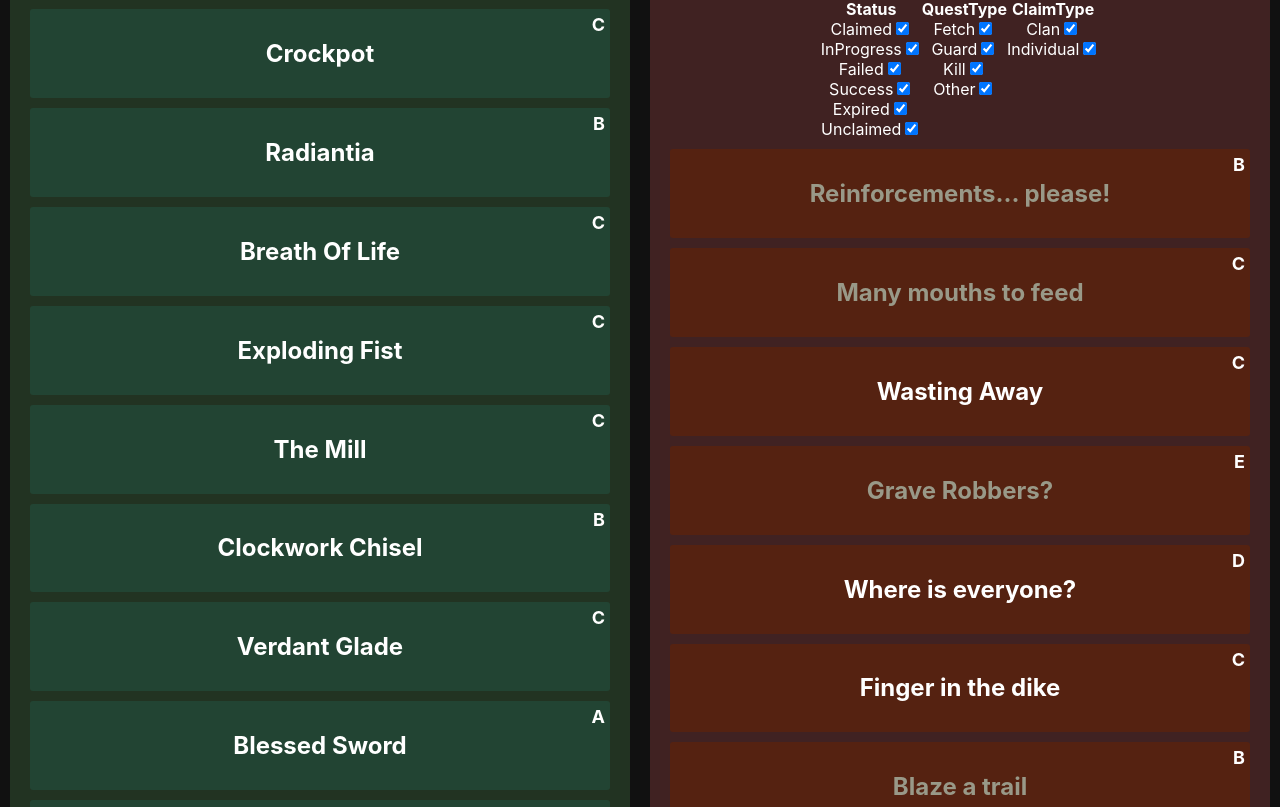
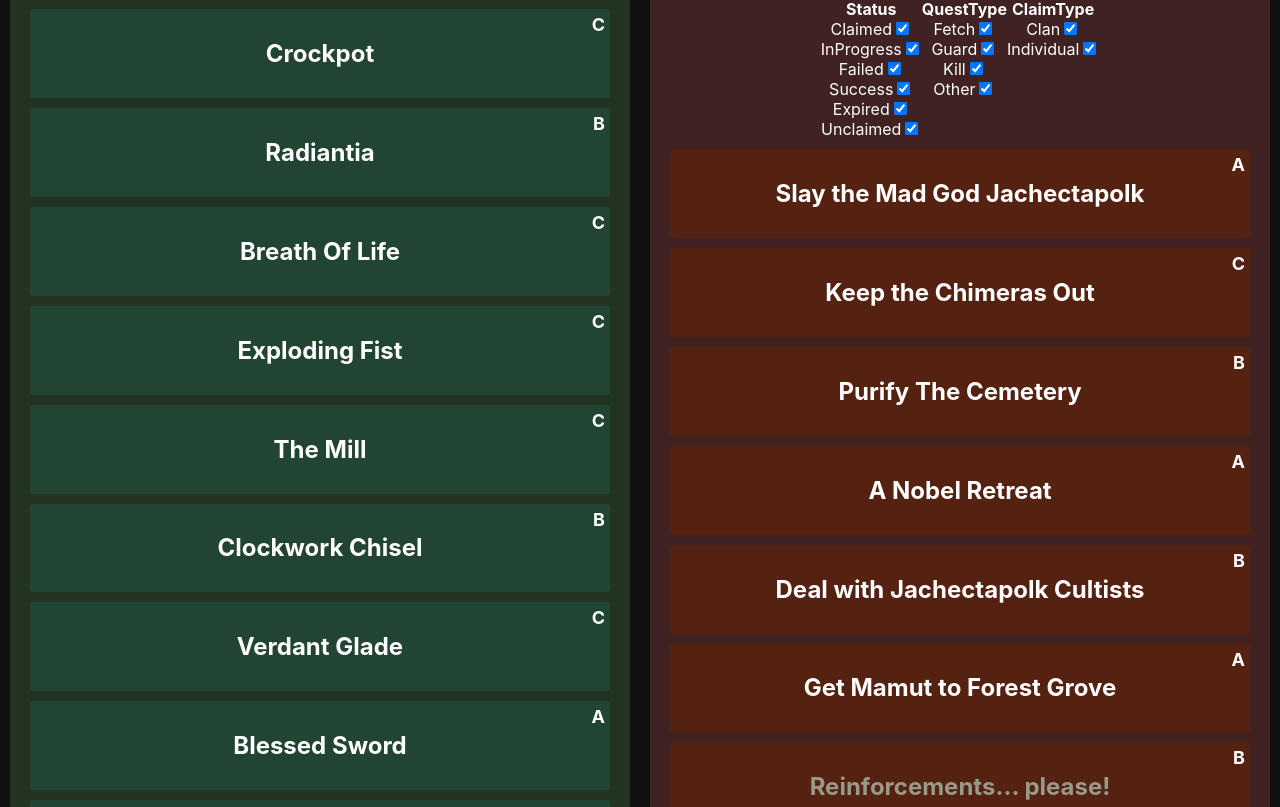
Before and after one commit to claytonweller/fantasy, a React (Create React App) app: page / in a window 1280 px wide. Shown: the part 1145-1952 px from the top of the page. Built offline with nearby package versions, Linux system fonts and the light colour scheme.

Commit message:
Week 5 claims done

```diff
--- a/src/config.ts
+++ b/src/config.ts
@@ -1,5 +1,4 @@
+// MAKE SURE TO UPDATE setWeek.ts if you change this file!!!!
 
-  // MAKE SURE TO UPDATE setWeek.ts if you change this file!!!!
-
-  export const ENVIRONMENT = process.env.REACT_APP_ENVIRONMENT || "prod";
-  export const CURRENT_WEEK = 4;
+export const ENVIRONMENT = process.env.REACT_APP_ENVIRONMENT || "prod";
+export const CURRENT_WEEK = 5;
--- a/src/data/raw/adventurers.ts
+++ b/src/data/raw/adventurers.ts
@@ -100,6 +100,10 @@ export const rawAdventurers: IRawAdventurer[] = shuffleArray([
     traits: [],
     questParties: [
       {
+        partyId: "p1-q5-6",
+        metrics: [],
+      },
+      {
         partyId: "p1-q4-4",
         metrics: [
           {
@@ -149,6 +153,10 @@ export const rawAdventurers: IRawAdventurer[] = shuffleArray([
     traits: [],
     questParties: [
       {
+        partyId: "p1-q5-6",
+        metrics: [],
+      },
+      {
         partyId: "p1-q4-6",
         metrics: [
           {
@@ -207,6 +215,10 @@ export const rawAdventurers: IRawAdventurer[] = shuffleArray([
     ],
     traits: [],
     questParties: [
+      {
+        partyId: "p1-q5-6",
+        metrics: [],
+      },
       {
         partyId: "p1-q3-3",
         metrics: [],
@@ -325,6 +337,10 @@ export const rawAdventurers: IRawAdventurer[] = shuffleArray([
     traits: [],
     questParties: [
       {
+        partyId: "p1-q5-6",
+        metrics: [],
+      },
+      {
         partyId: "p1-q4-6",
         metrics: [],
       },
@@ -351,7 +367,13 @@ export const rawAdventurers: IRawAdventurer[] = shuffleArray([
     bio: `There is no one swifter or deadlier with a bow.`,
     clanId: "c3",
     nicknames: [],
-    statusHistory: [],
+    statusHistory: [
+      {
+        status: AdventurerStatuses.OutOfTown,
+        startWeek: 5,
+        endWeek: 5,
+      },
+    ],
     traits: [],
     questParties: [
       {
@@ -421,6 +443,10 @@ export const rawAdventurers: IRawAdventurer[] = shuffleArray([
     traits: [],
     questParties: [
       {
+        partyId: "p1-q5-5",
+        metrics: [],
+      },
+      {
         partyId: "p1-q3-1",
         metrics: [
           {
@@ -477,7 +503,13 @@ export const rawAdventurers: IRawAdventurer[] = shuffleArray([
     bio: `Usually doesn't completely lose control... usually... Hopefully her brother is there to calm her down.`,
     clanId: "c3",
     nicknames: [],
-    statusHistory: [],
+    statusHistory: [
+      {
+        status: AdventurerStatuses.OutOfTown,
+        startWeek: 5,
+        endWeek: 5,
+      },
+    ],
     traits: [],
     questParties: [
       {
@@ -540,6 +572,10 @@ export const rawAdventurers: IRawAdventurer[] = shuffleArray([
     traits: [],
     questParties: [
       {
+        partyId: "p1-q5-5",
+        metrics: [],
+      },
+      {
         partyId: "p1-q3-1",
         metrics: [
           {
@@ -625,6 +661,10 @@ export const rawAdventurers: IRawAdventurer[] = shuffleArray([
     traits: [],
     questParties: [
       {
+        partyId: "p1-q5-3",
+        metrics: [],
+      },
+      {
         partyId: "p1-q4-10",
         metrics: [
           {
@@ -677,6 +717,10 @@ export const rawAdventurers: IRawAdventurer[] = shuffleArray([
     traits: [],
     questParties: [
       {
+        partyId: "p1-q5-6",
+        metrics: [],
+      },
+      {
         partyId: "p1-q4-6",
         metrics: [
           {
@@ -725,6 +769,10 @@ export const rawAdventurers: IRawAdventurer[] = shuffleArray([
     traits: [],
     questParties: [
       {
+        partyId: "p1-q5-2",
+        metrics: [],
+      },
+      {
         partyId: "p1-q4-9",
         metrics: [
           {
@@ -785,6 +833,10 @@ export const rawAdventurers: IRawAdventurer[] = shuffleArray([
     traits: [],
     questParties: [
       {
+        partyId: "p1-q5-2",
+        metrics: [],
+      },
+      {
         partyId: "p1-q4-9",
         metrics: [
           {
@@ -841,6 +893,10 @@ export const rawAdventurers: IRawAdventurer[] = shuffleArray([
     traits: [],
     questParties: [
       {
+        partyId: "p1-q5-2",
+        metrics: [],
+      },
+      {
         partyId: "p1-q4-9",
         metrics: [
           {
@@ -960,6 +1016,10 @@ export const rawAdventurers: IRawAdventurer[] = shuffleArray([
     traits: [],
     questParties: [
       {
+        partyId: "p1-q5-2",
+        metrics: [],
+      },
+      {
         partyId: "p1-q4-9",
         metrics: [
           {
@@ -1043,6 +1103,10 @@ export const rawAdventurers: IRawAdventurer[] = shuffleArray([
     traits: [],
     questParties: [
       {
+        partyId: "p4-q5-3",
+        metrics: [],
+      },
+      {
         partyId: "p2-q4-7",
         metrics: [
           {
@@ -1109,7 +1173,13 @@ export const rawAdventurers: IRawAdventurer[] = shuffleArray([
     bio: `The Crestmor family is the largest nobel house in Morton. In order for a child of the family to be in line for succession they must demonstrate prowess in Time manipulation magic. `,
     clanId: "c6",
     nicknames: [],
-    statusHistory: [],
+    statusHistory: [
+      {
+        status: AdventurerStatuses.OutOfTown,
+        startWeek: 5,
+        endWeek: 5,
+      },
+    ],
     traits: [],
     questParties: [
       {
@@ -1188,6 +1258,10 @@ export const rawAdventurers: IRawAdventurer[] = shuffleArray([
     traits: [],
     questParties: [
       {
+        partyId: "p1-q5-4",
+        metrics: [],
+      },
+      {
         partyId: "p1-q4-8",
         metrics: [],
       },
@@ -1319,6 +1393,11 @@ export const rawAdventurers: IRawAdventurer[] = shuffleArray([
     traits: [],
     questParties: [
       {
+
+        partyId: "p2-q5-4",
+        metrics: [],
+      },
+      {
         partyId: "p3-q3-8",
         metrics: [],
       },
@@ -1354,6 +1433,10 @@ export const rawAdventurers: IRawAdventurer[] = shuffleArray([
     traits: [],
     questParties: [
       {
+        partyId: "p4-q5-3",
+        metrics: [],
+      },
+      {
         partyId: "p2-q4-7",
         metrics: [
           {
@@ -1428,6 +1511,10 @@ export const rawAdventurers: IRawAdventurer[] = shuffleArray([
     traits: [],
     questParties: [
       {
+        partyId: "p2-q5-1",
+        metrics: [],
+      },
+      {
         partyId: "p1-q4-7",
         metrics: [
           {
@@ -1497,6 +1584,10 @@ export const rawAdventurers: IRawAdventurer[] = shuffleArray([
     traits: [],
     questParties: [
       {
+        partyId: "p1-q5-5",
+        metrics: [],
+      },
+      {
         partyId: "p2-q4-5",
         metrics: [
           {
@@ -1624,6 +1715,10 @@ export const rawAdventurers: IRawAdventurer[] = shuffleArray([
     traits: [],
     questParties: [
       {
+        partyId: "p1-q5-4",
+        metrics: [],
+      },
+      {
         partyId: "p2-q4-8",
         metrics: [
           {
@@ -1769,6 +1864,10 @@ export const rawAdventurers: IRawAdventurer[] = shuffleArray([
     traits: [],
     questParties: [
       {
+        partyId: "p4-q5-3",
+        metrics: [],
+      },
+      {
         partyId: "p1-q3-9",
         metrics: [
           {
@@ -1794,6 +1893,10 @@ export const rawAdventurers: IRawAdventurer[] = shuffleArray([
     traits: [],
     questParties: [
       {
+        partyId: "p2-q5-1",
+        metrics: [],
+      },
+      {
         partyId: "p1-q2-6.2",
         metrics: [
           {
@@ -1931,6 +2034,10 @@ export const rawAdventurers: IRawAdventurer[] = shuffleArray([
     traits: [],
     questParties: [
       {
+        partyId: "p1-q5-5",
+        metrics: [],
+      },
+      {
         partyId: "p1-q4-2",
         metrics: [],
       },
@@ -2062,6 +2169,10 @@ export const rawAdventurers: IRawAdventurer[] = shuffleArray([
     traits: [],
     questParties: [
       {
+        partyId: "p2-q5-4",
+        metrics: [],
+      },
+      {
         lateAddition: true,
         partyId: "p4-q4-7",
         metrics: [
@@ -2212,6 +2323,10 @@ export const rawAdventurers: IRawAdventurer[] = shuffleArray([
     traits: [],
     questParties: [
       {
+        partyId: "p1-q5-1",
+        metrics: [],
+      },
+      {
         partyId: "p1-q4-1",
         metrics: [
           {
@@ -2263,6 +2378,10 @@ export const rawAdventurers: IRawAdventurer[] = shuffleArray([
     traits: [],
     questParties: [
       {
+        partyId: "p1-q5-4",
+        metrics: [],
+      },
+      {
         partyId: "p3-q4-8",
         metrics: [
           {
@@ -2338,6 +2457,11 @@ export const rawAdventurers: IRawAdventurer[] = shuffleArray([
     traits: [],
     questParties: [
       {
+        partyId: "p2-q5-3",
+        metrics: [
+        ],
+      },
+      {
         partyId: "p7-q3-8",
         metrics: [
           {
@@ -2449,6 +2573,12 @@ export const rawAdventurers: IRawAdventurer[] = shuffleArray([
     traits: [],
     questParties: [
       {
+        partyId: "p1-q5-5",
+        metrics: [
+
+        ],
+      },
+      {
         partyId: "p1-q4-2",
         metrics: [],
       },
@@ -2490,6 +2620,10 @@ export const rawAdventurers: IRawAdventurer[] = shuffleArray([
     traits: [],
     questParties: [
       {
+        partyId: "p1-q5-3",
+        metrics: [],
+      },
+      {
         partyId: "p1-q4-10",
         metrics: [
           {
@@ -2572,6 +2706,10 @@ export const rawAdventurers: IRawAdventurer[] = shuffleArray([
     traits: [],
     questParties: [
       {
+        partyId: "p1-q5-4",
+        metrics: [],
+      },
+      {
         partyId: "p1-q2-6.3",
         metrics: [
           {
@@ -2598,6 +2736,10 @@ export const rawAdventurers: IRawAdventurer[] = shuffleArray([
     traits: [],
     questParties: [
       {
+        partyId: "p1-q5-3",
+        metrics: [],
+      },
+      {
         partyId: "p1-q4-10",
         metrics: [
           {
@@ -2656,6 +2798,10 @@ export const rawAdventurers: IRawAdventurer[] = shuffleArray([
     traits: [],
     questParties: [
       {
+        partyId: "p1-q5-4",
+        metrics: [],
+      },
+      {
         partyId: "p3-q4-8",
         metrics: [
           {
@@ -2685,6 +2831,10 @@ export const rawAdventurers: IRawAdventurer[] = shuffleArray([
     traits: [],
     questParties: [
       {
+        partyId: "p1-q5-3",
+        metrics: [],
+      },
+      {
         partyId: "p1-q4-10",
         metrics: [
           {
@@ -2716,6 +2866,11 @@ export const rawAdventurers: IRawAdventurer[] = shuffleArray([
     traits: [],
     questParties: [
       {
+        lateAddition: true,
+        partyId: "p2-q5-4",
+        metrics: [],
+      },
+      {
         partyId: "p2-q4-5",
         metrics: [
           {
@@ -2769,6 +2924,10 @@ export const rawAdventurers: IRawAdventurer[] = shuffleArray([
     traits: [],
     questParties: [
       {
+        partyId: "p4-q5-3",
+        metrics: [],
+      },
+      {
         partyId: "p3-q2-3",
         metrics: [
           {
@@ -2818,6 +2977,10 @@ export const rawAdventurers: IRawAdventurer[] = shuffleArray([
     traits: [],
     questParties: [
       {
+        partyId: "p2-q5-4",
+        metrics: [],
+      },
+      {
         partyId: "p1-q4-5",
         metrics: [
           {
@@ -2892,6 +3055,10 @@ export const rawAdventurers: IRawAdventurer[] = shuffleArray([
     traits: [],
     questParties: [
       {
+        partyId: "p2-q5-1",
+        metrics: [],
+      },
+      {
         partyId: "p5-q3-9",
         metrics: [],
       },
@@ -2932,6 +3099,10 @@ export const rawAdventurers: IRawAdventurer[] = shuffleArray([
     traits: [],
     questParties: [
       {
+        partyId: "p2-q5-1",
+        metrics: [],
+      },
+      {
         partyId: "p5-q3-9",
         metrics: [],
       },
@@ -2971,6 +3142,11 @@ export const rawAdventurers: IRawAdventurer[] = shuffleArray([
     traits: [],
     questParties: [
       {
+        lateAddition: true,
+        partyId: "p1-q5-1",
+        metrics: [],
+      },
+      {
         partyId: "p3-q1-9",
         metrics: [],
       },
@@ -2996,6 +3172,11 @@ export const rawAdventurers: IRawAdventurer[] = shuffleArray([
     traits: [],
     questParties: [
       {
+
+        partyId: "p2-q5-4",
+        metrics: [],
+      },
+      {
         partyId: "p1-q3-8",
         metrics: [],
       },
@@ -3044,6 +3225,10 @@ export const rawAdventurers: IRawAdventurer[] = shuffleArray([
     traits: [],
     questParties: [
       {
+        partyId: "p1-q5-5",
+        metrics: [],
+      },
+      {
         partyId: "p1-q4-2",
         metrics: [],
       },
@@ -3084,6 +3269,10 @@ export const rawAdventurers: IRawAdventurer[] = shuffleArray([
     traits: [],
     questParties: [
       {
+        partyId: "p4-q5-3",
+        metrics: [],
+      },
+      {
         lateAddition: true,
         partyId: "p1-q3-1",
         metrics: [
@@ -3171,6 +3360,11 @@ export const rawAdventurers: IRawAdventurer[] = shuffleArray([
     statusHistory: [],
     traits: [],
     questParties: [
+      {
+
+        partyId: "p2-q5-4",
+        metrics: [],
+      },
       {
         partyId: "p1-q4-5",
         metrics: [
@@ -3243,6 +3437,11 @@ export const rawAdventurers: IRawAdventurer[] = shuffleArray([
     traits: [],
     questParties: [
       {
+
+        partyId: "p2-q5-4",
+        metrics: [],
+      },
+      {
         partyId: "p5-q3-8",
         metrics: [],
       },
@@ -3328,6 +3527,10 @@ export const rawAdventurers: IRawAdventurer[] = shuffleArray([
     ],
     traits: [],
     questParties: [
+      {
+        partyId: "p1-q5-4",
+        metrics: [],
+      },
       {
         partyId: "p6-q2-5",
         metrics: [
--- a/src/data/raw/quests.ts
+++ b/src/data/raw/quests.ts
@@ -25,78 +25,238 @@ export const rawQuests: IRawQuest[] = shuffleQuestsByWeek([
     name: "Purify The Cemetery",
     reward: 10,
     postedWeek: 5,
+    expireWeek: 5,
     claimType: QuestClaimType.Clan,
     questType: QuestTypes.Other,
     questRank: Ranks.B,
     postedBy: "Sister Lasiter",
-    description: `"Holy Mother bless us with your light. The bodies were not exhumed by any living hand, but are exhuming themselves. Currently the undead are contained within the cemetery walls, but I worry the gates won't hold of ever. Please be the blessed mother's purifying sword and put these souls to rest."`,
-
-    parties: [],
+    description: `"Holy Mother bless us with your light. The bodies were not exhumed by any living hand, but are exhuming themselves. Currently the undead are contained within the cemetery walls, but I worry the gates won't hold much longer. Please be the blessed Mother's purifying sword and put these souls to rest."`,
+    parties: [
+      {
+        id: "p1-q5-1",
+        startWeek: 5,
+        notes: `TODO - Sir robin goes alone? Buster shows up and cleans house.`,
+        status: QuestStatus.Claimed,
+        clanId: "c1",
+        metrics: [
+          // {
+          //   metricRuleId: MetricRuleId.RewardGold,
+          //   value: 10,
+          //   week: 5,
+          // },
+        ],
+      },
+      {
+        id: "p2-q5-1",
+        startWeek: 5,
+        notes: `TODO - Radiantia - Louis, Twins, Juniper`,
+        status: QuestStatus.Claimed,
+        clanId: "c6",
+        metrics: [
+          // {
+          //   metricRuleId: MetricRuleId.RewardGold,
+          //   value: 10,
+          //   week: 5,
+          // },
+        ],
+      },
+    ],
   },
   {
     id: "q5-2",
     name: "Slay the Mad God Jachectapolk",
     reward: 3000,
     postedWeek: 5,
+    expireWeek: 5,
     claimType: QuestClaimType.Clan,
     questType: QuestTypes.Kill,
     questRank: Ranks.A,
     postedBy: "Guildmaster Vahn",
-    description: `"Hey! Shut it! Hey! Hey! Don't make me smash another table! QUIET! Yeah, so I'm sure you've all heard about the cult by now. The cult of Jaborkapek? Did I say it right? Japortachenk? Joborkapelt? Ja- whatever, it doesn't matter what they're called. They summoned their mad god. Classic cult thing. I need you all to do what you do best and Kill this damn thing!"`,
-
-    parties: [],
+    description: `"Hey! Shut it! Hey! Hey! Don't make me smash another table! QUIET! Yeah, so I'm sure you've all heard about the cult by now. The cult of Jaborkapek? Did I say it right? Japortachenk? Joborkapelt? Ja- whatever, it doesn't matter what they're called. They summoned their gloopy god. Classic cult thing. I need you all to do what you do best and dispatch that disarranged deity!"`,
+    parties: [
+      {
+        id: "p1-q5-2",
+        startWeek: 5,
+        notes: `TODO - Blessed sword`,
+        status: QuestStatus.Claimed,
+        clanId: "c4",
+        metrics: [
+          // {
+          //   metricRuleId: MetricRuleId.RewardGold,
+          //   value: 10,
+          //   week: 5,
+          // },
+        ],
+      },
+    ],
   },
   {
     id: "q5-3",
     name: "Keep the Chimeras Out",
     reward: 500,
     postedWeek: 5,
+    expireWeek: 5,
     claimType: QuestClaimType.Individual,
     questType: QuestTypes.Guard,
     questRank: Ranks.C,
     postedBy: "Mayor Corque",
-    description: `"You've spoken and I've heard you. You don't want to be devoured by horrible chimera monsters. I understand. I hope cowering for our lives from the amalgamated bodies for forest beasts can be viewed as an opportunity for growth as a community."`,
-
-    parties: [],
+    description: `"You've spoken and I've heard you. You don't want to be devoured by horrible chimera monsters. I understand. I hope cowering for our lives from the amalgamated bodies for forest beasts can be viewed as an opportunity for growth as a community, and when election time comes we all remember how I cowered with you."`,
+    parties: [
+      {
+        id: "p1-q5-3",
+        startWeek: 5,
+        notes: `TODO - Julia, Chairman, Tundrapaw, Bushi`,
+        status: QuestStatus.Claimed,
+        clanId: "c7",
+        metrics: [
+          // {
+          //   metricRuleId: MetricRuleId.RewardGold,
+          //   value: 10,
+          //   week: 5,
+          // },
+        ],
+      },
+      {
+        id: "p2-q5-3",
+        startWeek: 5,
+        notes: `TODO - Geoffrey`,
+        status: QuestStatus.Claimed,
+        clanId: "c6",
+        metrics: [
+          // {
+          //   metricRuleId: MetricRuleId.RewardGold,
+          //   value: 10,
+          //   week: 5,
+          // },
+        ],
+      },
+      {
+        id: "p3-q5-3",
+        startWeek: 5,
+        notes: `TODO - Clockwork`,
+        status: QuestStatus.Claimed,
+        clanId: "c5",
+        metrics: [
+          // {
+          //   metricRuleId: MetricRuleId.RewardGold,
+          //   value: 10,
+          //   week: 5,
+          // },
+        ],
+      },
+      {
+        id: "p4-q5-3",
+        startWeek: 5,
+        notes: `TODO - Healers`,
+        status: QuestStatus.Claimed,
+        clanId: "c8",
+        metrics: [
+          // {
+          //   metricRuleId: MetricRuleId.RewardGold,
+          //   value: 10,
+          //   week: 5,
+          // },
+        ],
+      },
+    ],
   },
   {
     id: "q5-4",
     name: "Deal with Jachectapolk Cultists",
     reward: 500,
     postedWeek: 5,
+    expireWeek: 5,
     claimType: QuestClaimType.Clan,
     questType: QuestTypes.Kill,
     questRank: Ranks.B,
     postedBy: "Guildmaster Vahn",
-    description: `"Oh yeah! One more thing. The Jaterbajek... Jakerpapok... Jagoffadong whatever cultists. Gotta get rid of them along with the mad god."`,
-
-    parties: [],
+    description: `"Oh yeah! One more thing. The Jaterbajek... Jakerpapok... Jagoffadong whatever cultists. Gotta get rid of them too."`,
+    parties: [
+      {
+        id: "p1-q5-4",
+        startWeek: 5,
+        notes: `TODO - Guy norman leads the mill.`,
+        status: QuestStatus.Claimed,
+        clanId: "c1",
+        metrics: [
+          // {
+          //   metricRuleId: MetricRuleId.RewardGold,
+          //   value: 10,
+          //   week: 5,
+          // },
+        ],
+      },
+      {
+        id: "p2-q5-4",
+        startWeek: 5,
+        notes: `TODO - Exploding fist lead by Clara revenge. Shelly comes with barkskin - Get Cliff Vanderbliff in his escape.`,
+        status: QuestStatus.Claimed,
+        clanId: "c9",
+        metrics: [
+          // {
+          //   metricRuleId: MetricRuleId.RewardGold,
+          //   value: 10,
+          //   week: 5,
+          // },
+        ],
+      },
+    ],
   },
   {
     id: "q5-5",
     name: "Get Mamut to Forest Grove",
     reward: 0,
     postedWeek: 5,
+    expireWeek: 5,
     claimType: QuestClaimType.Clan,
     questType: QuestTypes.Other,
     questRank: Ranks.A,
     postedBy: "Tall Pine Marlon",
     description: `TODO new description`,
-
-    parties: [],
+    parties: [
+      {
+        id: "p1-q5-5",
+        startWeek: 5,
+        notes: `TODO - Mythril trap guys help out verdant glade & icenose, Forst bough`,
+        status: QuestStatus.Claimed,
+        clanId: "c3",
+        metrics: [
+          // {
+          //   metricRuleId: MetricRuleId.RewardGold,
+          //   value: 10,
+          //   week: 5,
+          // },
+        ],
+      },
+    ],
   },
   {
     id: "q5-6",
     name: "A Nobel Retreat",
     reward: 5000,
     postedWeek: 5,
+    expireWeek: 5,
     claimType: QuestClaimType.Clan,
     questType: QuestTypes.Guard,
     questRank: Ranks.A,
-    postedBy: "Cliff Vanderbliff",
-    description: `"Get me out of here!"`,
-
-    parties: [],
+    postedBy: "Gorn Wigby",
+    description: `I have a message from my reclusive benefactor. It reads thusly, "Get me out of here!"`,
+    parties: [
+      {
+        id: "p1-q5-6",
+        startWeek: 5,
+        notes: `TODO - Whole Crew`,
+        status: QuestStatus.Claimed,
+        clanId: "c2",
+        metrics: [
+          // {
+          //   metricRuleId: MetricRuleId.RewardGold,
+          //   value: 10,
+          //   week: 5,
+          // },
+        ],
+      },
+    ],
   },
 
   // Week 4
--- a/src/data/raw/research.ts
+++ b/src/data/raw/research.ts
@@ -142,7 +142,8 @@ export const rawResearch: IResearch[] = [
         entityId: "a20",
       },
     ],
-  },  {
+  },
+  {
     note: `You overhear a fight out in the street outside the Broken Leg. Mara Wright is shouting at someone, "Girl. What're ya doin'? Just come take my spot at the dojo. We both know yer stronger'n me now... what? No. No he's not. He's about as tough as a soggy piece of bread... he couldn't possibly win the Bounty Battle. You could, but... fine. Sure I'll let it go if one of you wins the thing."`,
     weekHappened: 3,
     villagerPrompts: [
--- a/src/types/Adventurer.ts
+++ b/src/types/Adventurer.ts
@@ -60,6 +60,7 @@ export enum AdventurerStatuses {
   Imprisoned = "Imprisoned",
   ManaDepletion = "ManaDepletion",
   Missing = "Missing",
+  OutOfTown = "OutOfTown",
 }
 
 export enum AdventurerRaces {
```
